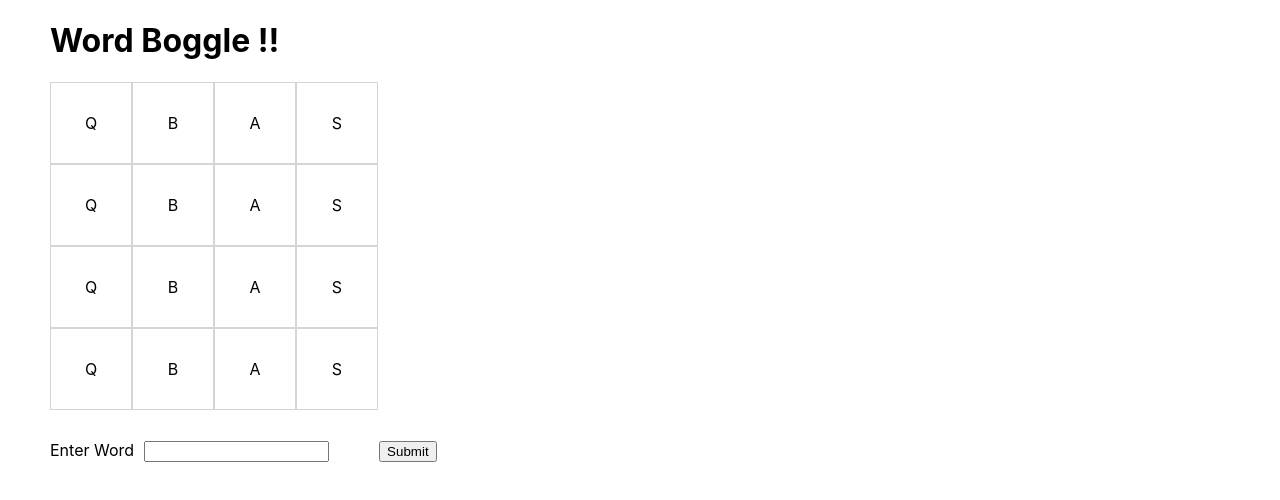
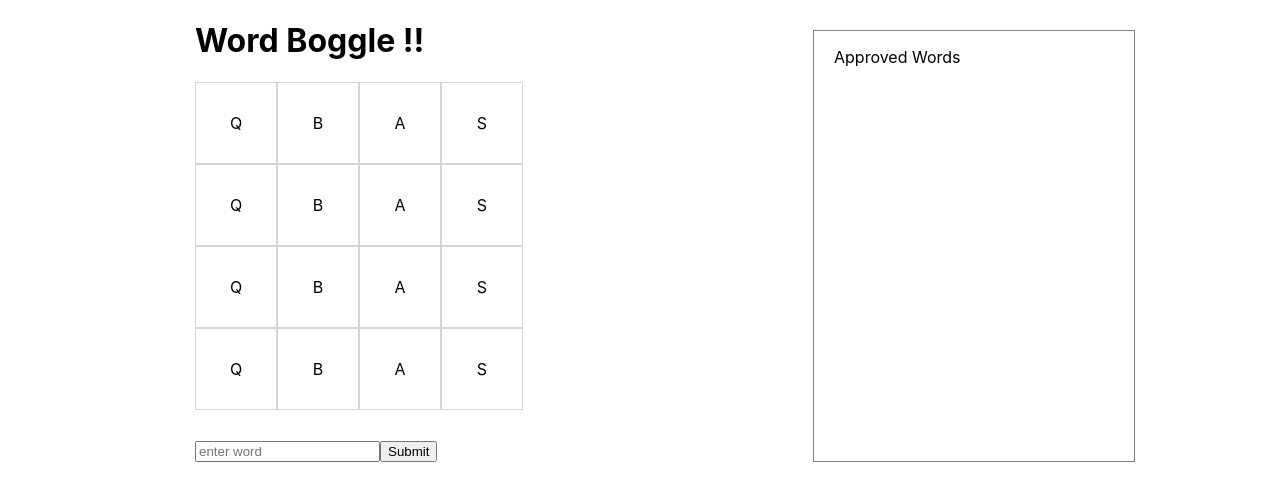
Before and after one commit to LavaJyami/WordBoggle_FE, a React (Create React App) app: page / in a window 1280 px wide. Shown: the top 500 px of the page. Built offline with nearby package versions, Linux system fonts and the light colour scheme.

Commit message:
added text chang handle and Wrod List component

```diff
--- a/src/App.css
+++ b/src/App.css
@@ -24,3 +24,19 @@
   margin-left: 10px;
   margin-right: 50px;
 }
+#wordList{
+  border: 1px solid gray;
+  min-width: 320px;
+  margin-top: 30px;
+
+}
+
+.boards{
+  display: flex;
+  flex-direction: row;
+  justify-content: space-around;
+}
+
+.wordListTitle {
+  margin-left: 20px;
+}
--- a/src/Gameboard.js
+++ b/src/Gameboard.js
@@ -1,18 +1,38 @@
 import React, { Component } from 'react';
 import Mainboard from './Mainboard';
+import Wordlist from './Wordlist';
 
 class GameBoard extends Component {
+  constructor(props){
+    super(props);
+    this.state = {word: ''};
+    this.handleChange = this.handleChange.bind(this);
+    this.handleSubmit = this.handleSubmit.bind(this);
+  }
+  handleChange(event){
+      console.log(event.target.value);
+    this.setState({word: event.target.word});
+  }
+  handleSubmit(event){
+    event.preventDefault();
+    //what do do when submitted??
+    //make a component that will accept the word as acomponent and dispay the words there
+  }
   render(){
     return(
     <div id="mainboard">
-      <Mainboard />
-      <form id="input_box">
-          <label>
-            Enter Word
-            <input class="textbox" type="text" name="name" />
-          </label>
-          <input class="submit_button" type="submit" value="Submit" />
-      </form>
+      <div className = "boards">
+      <div>
+        <Mainboard />
+        <form id="input_box" onSubmit={this.handleSubmit}>
+          <input  type="text"  onChange={this.handleChange}  value={ this.state.word } placeholder="enter word"/>
+          <input  type="submit" value="Submit" />
+        </form>
+        </div>
+        <Wordlist/>
+      </div>
+
+
     </div>
     );
   }
--- a/src/Mainboard.js
+++ b/src/Mainboard.js
@@ -7,26 +7,26 @@ class Mainboard extends Component{
     return(
       <div>
         <h1>Word Boggle !!</h1>
-        <div class="squarecontainer">
-          <div class="row">
+        <div className="squarecontainer">
+          <div className="row">
           <Square value="Q"/>
           <Square value="B"/>
           <Square value="A"/>
           <Square value="S"/>
           </div>
-            <div class="row">
+            <div className="row">
             <Square value="Q"/>
             <Square value="B"/>
             <Square value="A"/>
             <Square value="S"/>
             </div>
-            <div class="row">
+            <div className="row">
             <Square value="Q"/>
             <Square value="B"/>
             <Square value="A"/>
             <Square value="S"/>
             </div>
-            <div class="row">
+            <div className="row">
             <Square value="Q"/>
             <Square value="B"/>
             <Square value="A"/>
--- a/src/Square.js
+++ b/src/Square.js
@@ -4,7 +4,7 @@ import './App.css';
 class Square extends Component {
   render(){
     return(
-      <div class="square" >
+      <div className="square" >
         {this.props.value}
       </div>
     );
--- /dev/null
+++ b/src/Wordlist.js
@@ -0,0 +1,13 @@
+import React, { Component } from 'react';
+
+class Wordlist extends Component{
+  render(){
+    return(
+      <div id="wordList">
+        <p className="wordListTitle"> Approved Words</p>
+      </div>
+    );
+  }
+}
+
+export default Wordlist;
```
